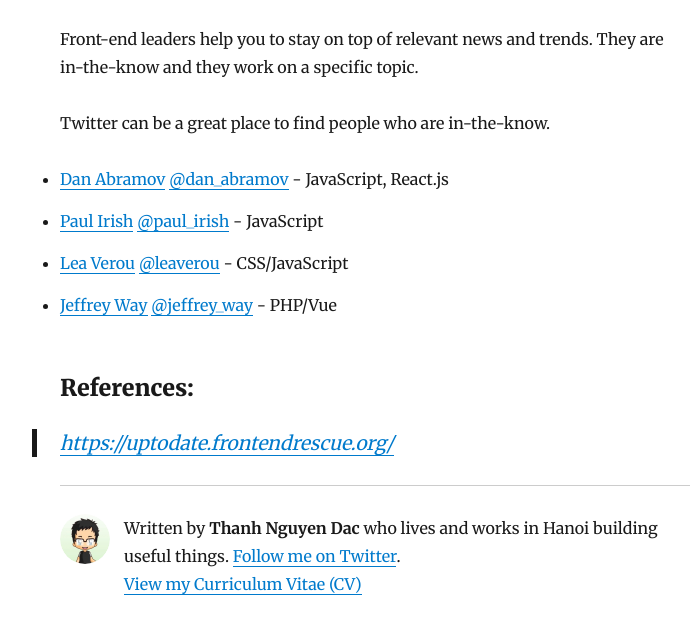
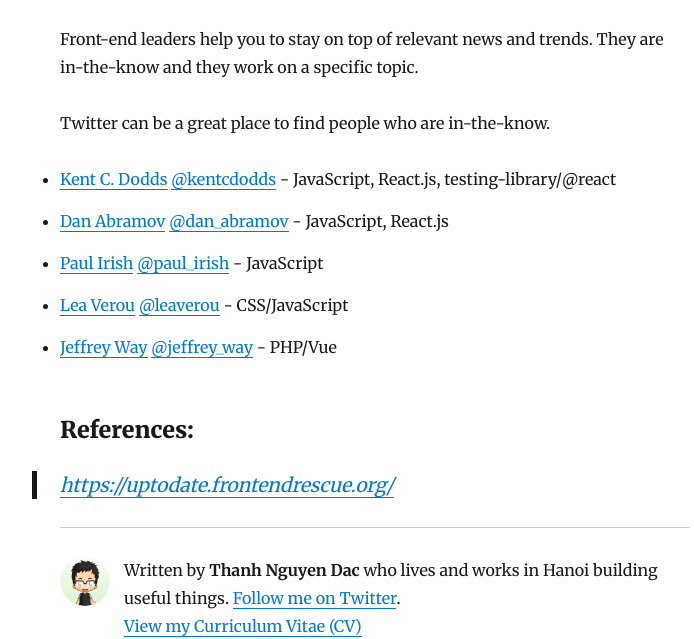
Before and after one commit to thanh4890/thanh4890.github.io, a Gatsby site: page /cool-developers/ in a window 1280 px wide. Shown: the part 170-809 px from the top of the page, without its empty margins (265-959 px from the left). Built offline with nearby package versions, Linux system fonts and the light colour scheme; Gatsby itself is replaced by a stand-in of ours; some packages are replaced by stand-ins of ours.

Commit message:
Add Kent C. Dodds

```diff
--- a/content/blog/cool-developers/index.md
+++ b/content/blog/cool-developers/index.md
@@ -8,6 +8,7 @@
 
 Twitter can be a great place to find people who are in-the-know.
 
+* [Kent C. Dodds](https://kentcdodds.com/) [@kentcdodds](https://twitter.com/kentcdodds) - JavaScript, React.js, testing-library/@react
 * [Dan Abramov](https://overreacted.io) [@dan_abramov](https://twitter.com/dan_abramov) - JavaScript, React.js
 * [Paul Irish](https://www.paulirish.com) [@paul_irish](https://twitter.com/paul_irish) - JavaScript
 * [Lea Verou](http://lea.verou.me) [@leaverou](https://twitter.com/leaverou) - CSS/JavaScript
```
